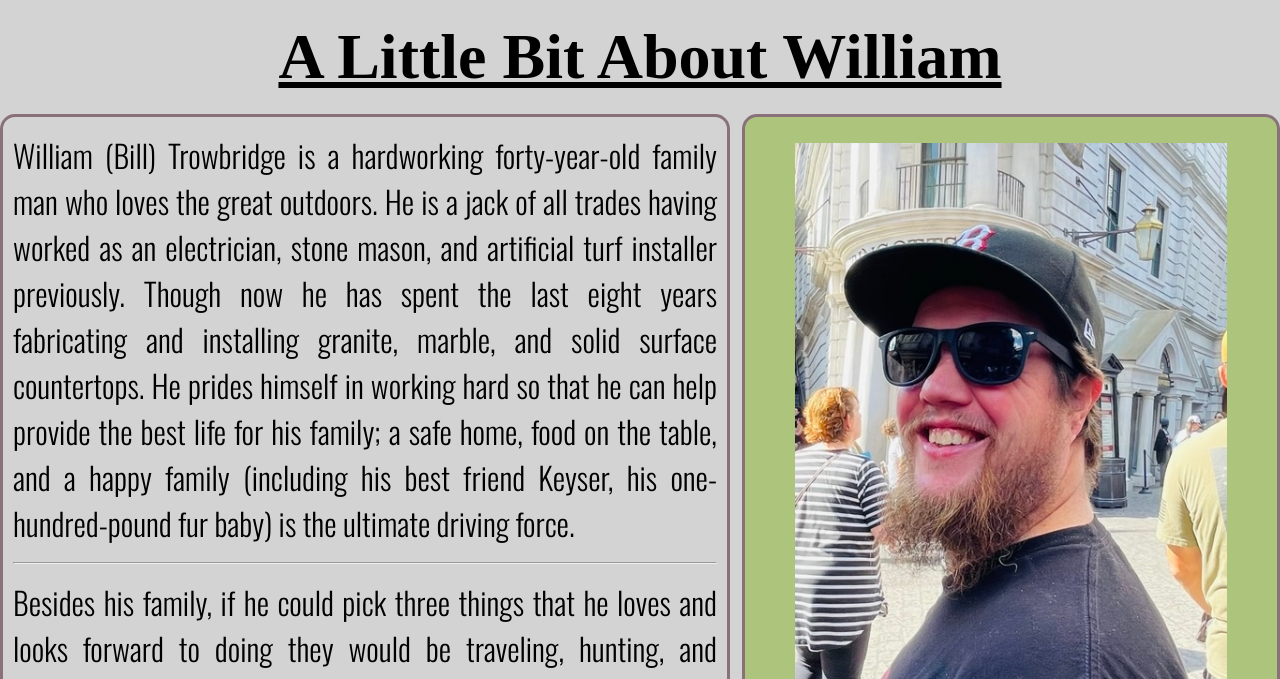
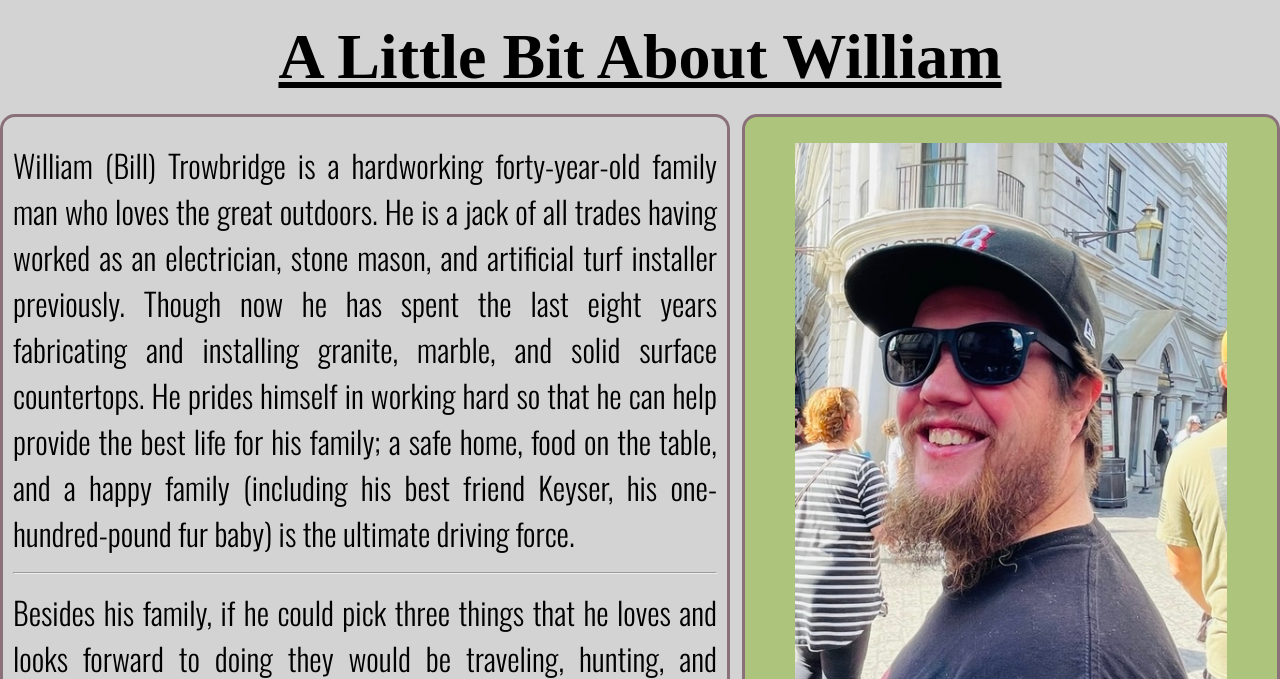
Before and after one commit to jdupuis825/bioSite, a plain HTML site: page about.html in a window 1280 px wide. Shown: the part 121-800 px from the top of the page. Drawn offline with nearby package versions, Linux system fonts and the light colour scheme; a web font is replaced by a local one.

Commit message:
Add files via upload

```diff
--- a/styles.css
+++ b/styles.css
@@ -104,7 +104,7 @@ footer {
     font-size: 1.95em;
     text-align: justify;
     font-weight: 300;
-    padding: 15px 10px 10px 10px;
+    padding: 25px 10px 25px 10px;
     border-style: solid;
     border-color: #8a7179;
     border-radius: 15px;
```
